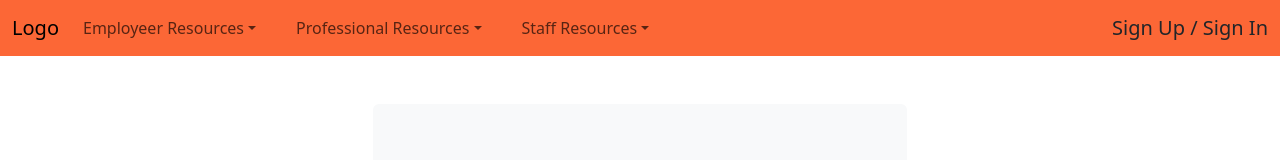
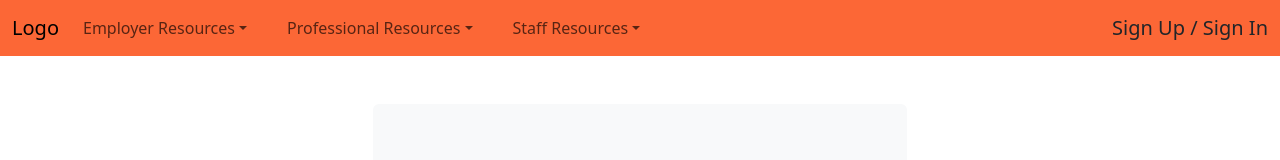
Before and after one commit to Mikecamdo/TalentTitan, a React (Create React App) app in the folder frontend/: page /signIn in a window 1280 px wide. Shown: the top 160 px of the page. Built offline with nearby package versions, Linux system fonts and the light colour scheme.

Commit message:
Removed More Unneeded Pages

```diff
--- a/frontend/src/App.tsx
+++ b/frontend/src/App.tsx
@@ -8,10 +8,6 @@ import { CustomNavbar } from './components/CustomNavbar';
 import User from './types/User';
 import { AccountRequestsPage } from './pages/AccountRequestsPage';
 import { ProfilePage } from './pages/ProfilePage';
-import { ProfessionalRequests } from './pages/ProfessionalRequests';
-import { ProfessionalsList } from './pages/ProfessionalsList';
-import { EmployeerRequests } from './pages/EmployeerRequests';
-import { EmployeersList } from './pages/EmployeersList';
 import { JobPostingPage } from './pages/JobPostingPage';
 
 interface UserContextProps { //TODO might need to move this to its own file
@@ -58,10 +54,6 @@ function App() {
               <Route path='/accountRequests' element={ <AccountRequestsPage/> } />
             </>)}
               <Route path='/profile' element={ <ProfilePage/> } />
-              <Route path='/professional-requests' element={ <ProfessionalRequests/> } />
-              <Route path='/employeer-requests' element={ <EmployeerRequests/> } />
-              <Route path='/employeer-list' element={ <EmployeersList/> } />
-              <Route path='/professionals-list' element={ <ProfessionalsList/> } />
               <Route path='/job-posting' element={<JobPostingPage/> }/>
           </Routes>
         </Router>
--- a/frontend/src/components/CustomNavbar.tsx
+++ b/frontend/src/components/CustomNavbar.tsx
@@ -28,13 +28,13 @@ export const CustomNavbar = () => {
                 <Navbar.Toggle />
                     <Row >
                         <Col md={"auto"} >
-                            <Navbar.Toggle aria-controls="employeer-resources" />
-                            <Navbar.Collapse id="employeer-resources">
+                            <Navbar.Toggle aria-controls="employer-resources" />
+                            <Navbar.Collapse id="employer-resources">
                             <Nav>
                                 <NavDropdown
-                                id="employeer-resources"
+                                id="employer-resources"
                                 className="text-light"
-                                title="Employeer Resources"
+                                title="Employer Resources"
                                 >
                                     <NavDropdown.Item href="/job-posting">
                                         Post New Job
@@ -87,17 +87,6 @@ export const CustomNavbar = () => {
                             </Nav>
                             </Navbar.Collapse>
                         </Col>
-
-                        {/* <Col md={"auto"} >
-                            <NavLink to={"/employeer-list"} className="text-dark">
-                                View All Employeers
-                            </NavLink>
-                        </Col>
-                        <Col md={"auto"} >
-                            <NavLink to={"/professionals-list"} className="text-dark">
-                                View All Professionals
-                            </NavLink>
-                        </Col> */}
                     </Row>
 
                 <NavbarCollapse className="fs-5">
--- a/frontend/src/pages/EmployeerRequests.tsx
+++ /dev/null
@@ -1,14 +0,0 @@
-import React from "react";
-import { Col, Container, DropdownItem, DropdownMenu, Navbar, Row } from "react-bootstrap"
-import { NavDropdown, Nav } from "react-bootstrap";
-import { NavLink } from "react-router-dom";
-
-export const EmployeerRequests = () => {
-    return (
-        <>
-        <Container>
-            Employeer Requests
-        </Container>
-        </>
-    );
-}
--- a/frontend/src/pages/EmployeersList.tsx
+++ /dev/null
@@ -1,14 +0,0 @@
-import React from "react";
-import { Col, Container, DropdownItem, DropdownMenu, Navbar, Row } from "react-bootstrap"
-import { NavDropdown, Nav } from "react-bootstrap";
-import { NavLink } from "react-router-dom";
-
-export const EmployeersList = () => {
-    return (
-        <>
-        <Container>
-            Employeers List
-        </Container>
-        </>
-    );
-}
--- a/frontend/src/pages/ProfessionalRequests.tsx
+++ /dev/null
@@ -1,14 +0,0 @@
-import React from "react";
-import { Col, Container, DropdownItem, DropdownMenu, Navbar, Row } from "react-bootstrap"
-import { NavDropdown, Nav } from "react-bootstrap";
-import { NavLink } from "react-router-dom";
-
-export const ProfessionalRequests = () => {
-    return (
-        <>
-        <Container>
-            Professional Requests
-        </Container>
-        </>
-    );
-}
--- a/frontend/src/pages/ProfessionalsList.tsx
+++ /dev/null
@@ -1,14 +0,0 @@
-import React from "react";
-import { Col, Container, DropdownItem, DropdownMenu, Navbar, Row } from "react-bootstrap"
-import { NavDropdown, Nav } from "react-bootstrap";
-import { NavLink } from "react-router-dom";
-
-export const ProfessionalsList = () => {
-    return (
-        <>
-        <Container>
-            Professionals List
-        </Container>
-        </>
-    );
-}
```
